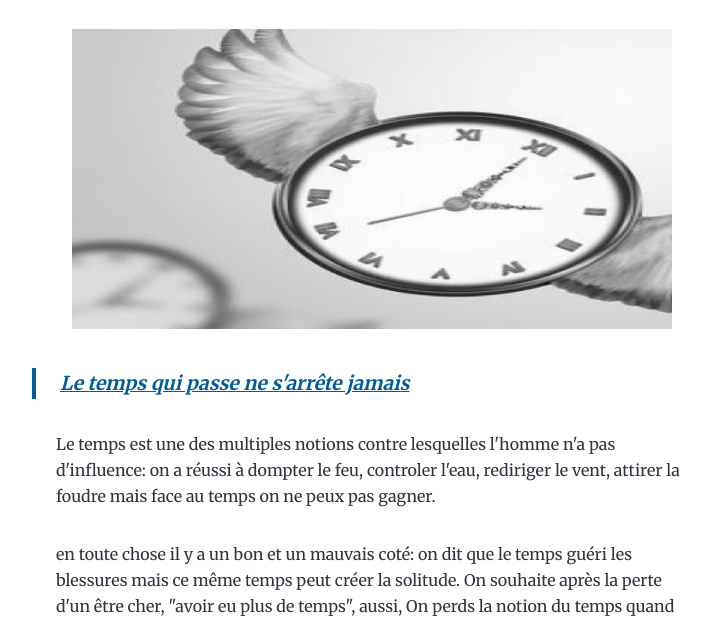
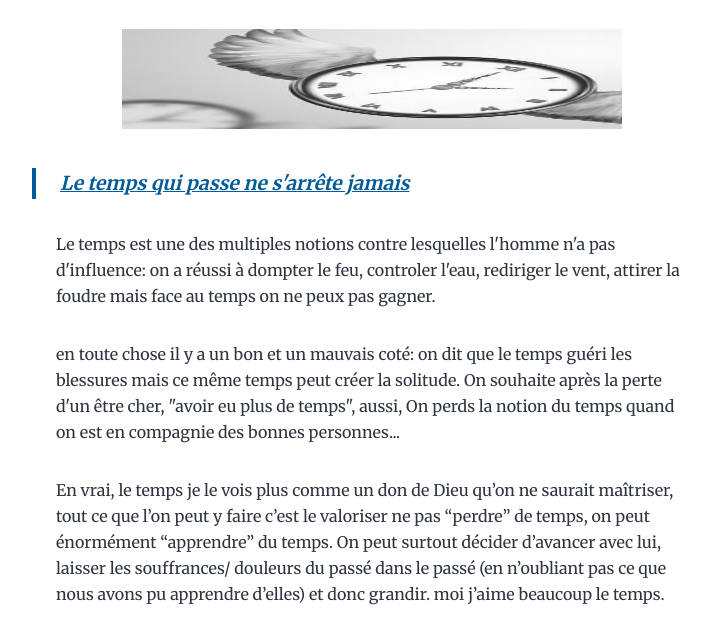
Before and after one commit to norayda/comosus, a Gatsby site: page /hello-world/timeflies/ in a window 1280 px wide. Shown: the part 211-829 px from the top of the page, without its empty margins (268-979 px from the left). Built offline with nearby package versions, Linux system fonts and the light colour scheme; Gatsby itself is replaced by a stand-in of ours.

Commit message:
Update timeflies.md

```diff
--- a/content/blog/hello-world/timeflies.md
+++ b/content/blog/hello-world/timeflies.md
@@ -5,7 +5,7 @@ description: "Le temps qui passe ne se rattrape pas"
 ---
 
 <p align="center">
-  <img src="flies.jpg" width="600" height="300" >
+  <img src="flies.jpg" width="500" height="100" >
 </p>
 
 >[**Le temps qui passe ne s'arrête jamais**](https://www.youtube.com/watch?v=nUE80DTNxK4)
```
